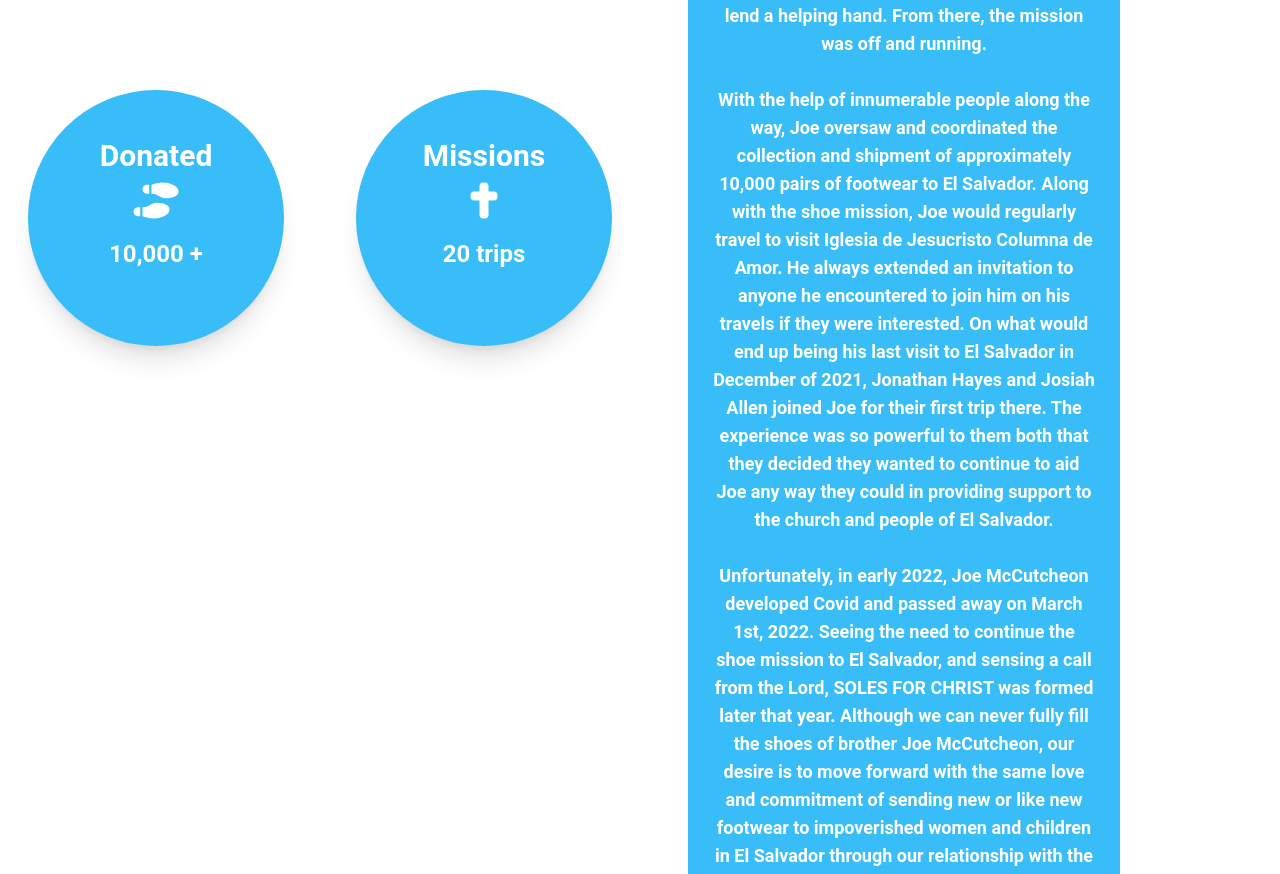
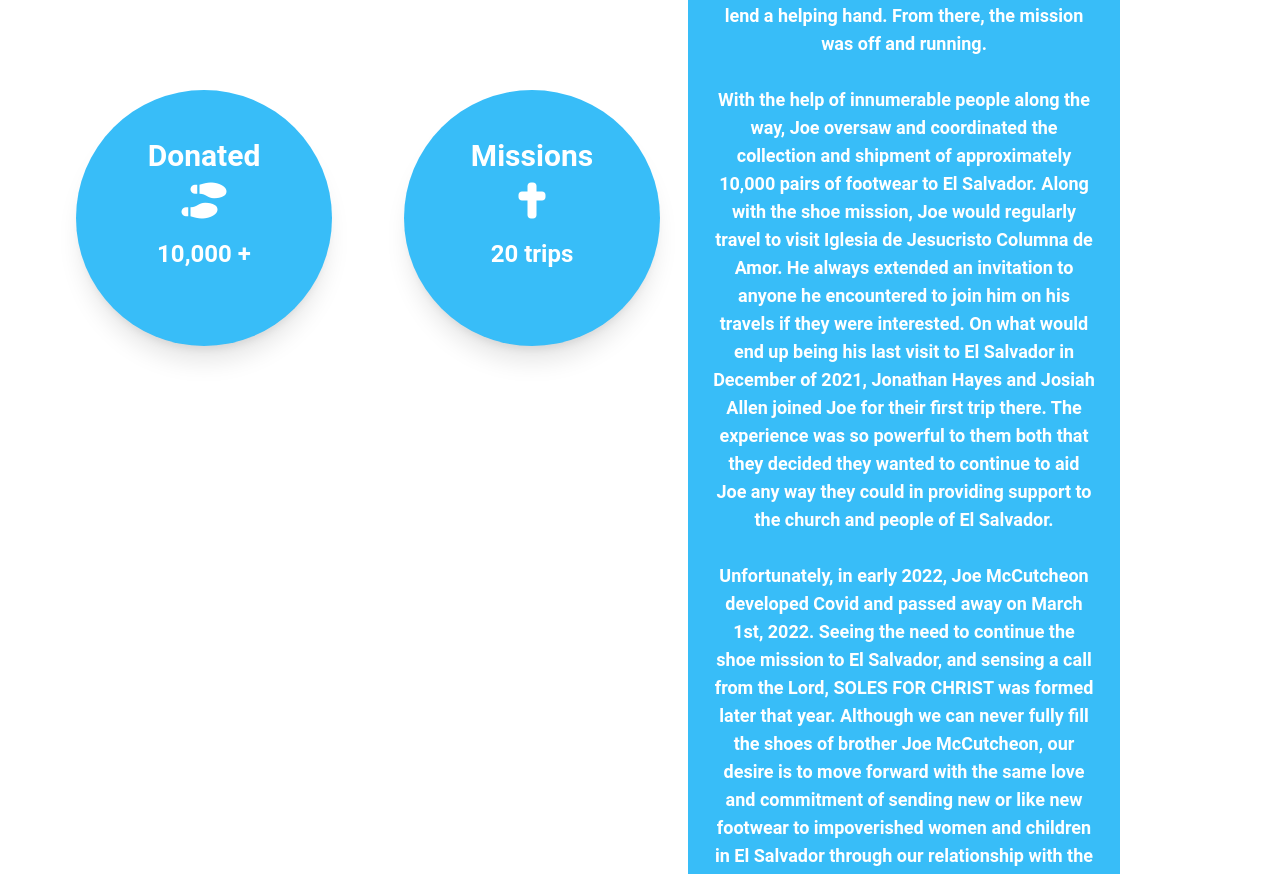
Before and after one commit to kwm0304/sfc, a React (Vite) app in the folder client/: page / in a window 1280 px wide. Shown: the part 3215-4089 px from the top of the page. Built offline with nearby package versions, Linux system fonts and the light colour scheme; no server answers.

Commit message:
changed new section

```diff
--- a/client/src/components/Founder.jsx
+++ b/client/src/components/Founder.jsx
@@ -33,8 +33,8 @@
             </div>
           </div>
       <div className="relative">
-      <div className="col xl:pt-16 xl:ml-40 md:mr-24 lg:mr-20">
-      <div className=' bg-sky-400 pic p-4 w-64 h-24 xs:w-40 md:w-48 md:mr-24  xs:h-16 xs:text-base  xl: xl:mr-6 right-64 rounded-lg text-white flex justify-center items-center font-bold text-3xl absolute'>Allens & Hayes</div>
+      <div className="col xl:pt-16 xl:ml-40 md:mr-24 lg:mr-20 xs:mx-6">
+      <div className=' bg-sky-400 pic p-4 w-64 h-24 xs:w-40 md:w-48 md:mr-24  xs:h-16 xs:text-base  xs:left-6 xl:mr-6 right-64 rounded-lg text-white flex justify-center items-center font-bold text-3xl absolute'>Allens & Hayes</div>
         <img src={lebron} width={500} height={200} className='rounded-lg '/>
       </div>
       </div>
@@ -49,7 +49,7 @@
           </div>
 
           <ScrollTrigger onEnter={() => setCounterOn(true)} onExit={() => setCounterOn(false)}>
-          <div className='grid grid-col gap-4 xl:grid-cols-2 xl:justify-items-center lg:grid-cols-2 md:grid-cols-2 sm:grid-cols-2 xl:pb-12 xl:mt-24 xs:text-base xs:mx-auto xs:pl-2 xs:gap-0 xs:grid-cols-3 xs:justify-items-between md:pl-20 xl:pl-0 w-screen xl:w-full xl:gap-4 '>
+          <div className='grid grid-col gap-4 xs:ml-12 xs:my-6 xl:grid-cols-2 xl:justify-items-center lg:grid-cols-2 md:grid-cols-2 sm:grid-cols-2 xl:pb-12 xl:mt-24 xs:text-base xs:mx-auto xs:pl-2 xs:gap-0 xs:grid-cols-3 xs:justify-items-between md:pl-20 xl:pl-0 w-screen xl:w-full xl:gap-4 '>
 
           <div className='inline-block  rounded-full h-64 w-64 xl:h-64 xl:w-64 md:h-40 xs:w-32 xs:h-32 md:w-40 md:text-xl s:w-32 xs:flex xs:flex-col xs:p-0 xs:h-32 text-center bg-sky-400 p-2  shadow-xl hover:border hover:border-sky-400 hover:ring-1 hover:ring-sky-400 focus:outline-none focus:ring'>
             <h2 className='pt-8 font-bold text-white xs:pt-3 xl:text-3xl xl:pt-12'>Donated</h2>
```
